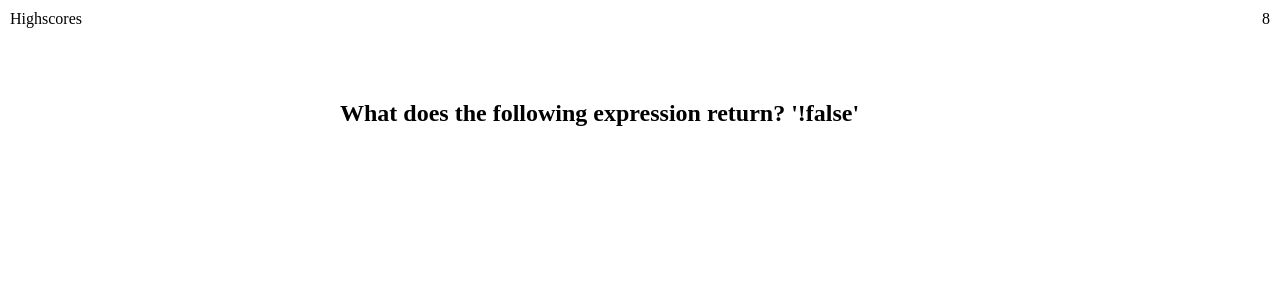
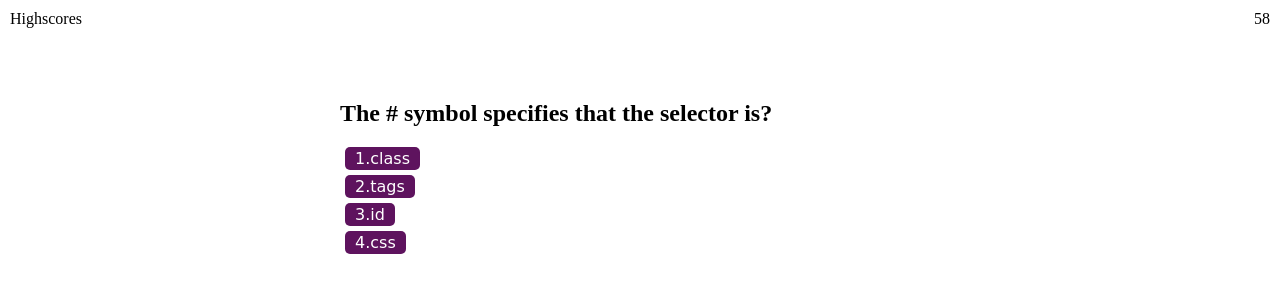
Before and after one commit to Lauracejas/Web-APIs-Code-Quiz, a plain HTML site: page index.html in a window 1280 px wide. Both pictures are taken after a click on the button "START QUIZ". Drawn offline with Linux system fonts and the light colour scheme.

Commit message:
Modified the Script and html file

```diff
--- a/Assets/script.js
+++ b/Assets/script.js
@@ -7,11 +7,12 @@ var submitBtn = document.querySelector("#submit");
 var startBtn = document.querySelector("#start");
 var initialsEl = document.querySelector("#initials");
 var feedbackEl = document.querySelector("#feedback");
-var questionIndex = 0
+var questionIndex = 0;
 
 //Start the Quiz
-startBtn.addEventListener("click", function () {
-    console.log("start the game");
+function startQuiz() {
+    //console.log("start the game");
+
     // hide start screen
     var startScreenEl = document.getElementById("start-quiz");
     startScreenEl.setAttribute("class", "hide");
@@ -31,15 +32,18 @@ startBtn.addEventListener("click", function () {
             }
         }, 1000);
 
-        firstQuestion();
+
     }
     setTime();
-});
+    firstQuestion();
+};
 
 
 function firstQuestion() {
 
     var questionNext = questions[questionIndex];
+    console.log(questionIndex);
+    console.log(questionNext);
     var titleEl = document.getElementById("question-title");
     titleEl.textContent = questionNext.title;
     choicesEl.innerHTML = "";
@@ -50,14 +54,15 @@ function firstQuestion() {
         choiceButton.setAttribute("class", "choice");
         choiceButton.setAttribute("value", choice);
         choiceButton.textContent = i + 1 + "." + choice;
-        choiceButton.addEventListener("click", questionClick());
+        choiceButton.onclick = questionClick;
         choicesEl.appendChild(choiceButton);
     });
 }
 
 function questionClick() {
     if (this.value !== questions[questionIndex].answer) {
-        secondsLeft -= 10;
+       // secondsLeft -= 10;
+       console.log("wrong");
         if (secondsLeft < 0) {
             secondsLeft = 0;
         }
@@ -65,8 +70,15 @@ function questionClick() {
     }
     questionIndex++;
     if (questionIndex === questions.length) {
-        quizEnd();
+        console.log("game over");
+      // quizEnd();
     } else {
         firstQuestion();
     }
 }
+
+function quizEnd() {
+
+}
+
+startBtn.onclick = startQuiz;
--- a/index.html
+++ b/index.html
@@ -39,8 +39,9 @@
         <div id="feedback" class="feedback hide"></div>
     </div>
 
+    <script src="Assets/questions.js"></script>
     <script src="Assets/script.js"></script>
-    <script src="Assets/questions.js"></script>
+
 </body>
 
 </html>
```
Also changed, not shown: Assets/questions.js (+8 -8 lines).
